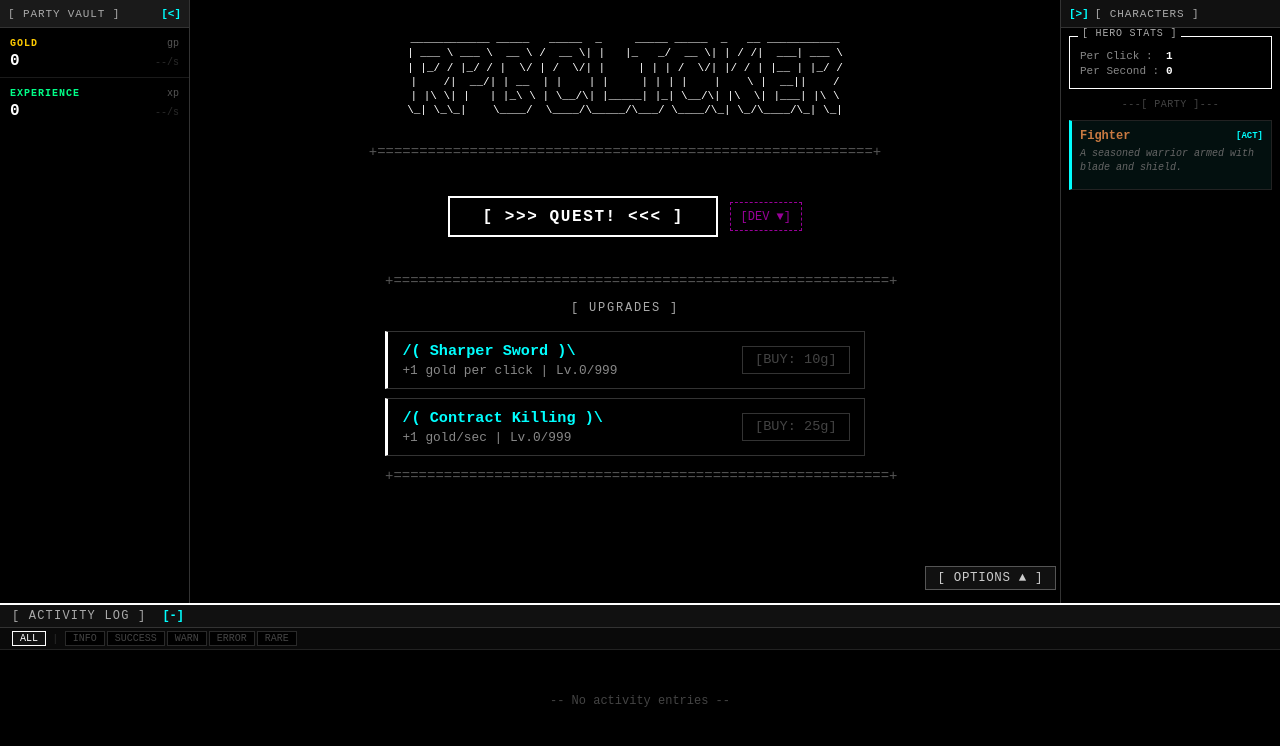
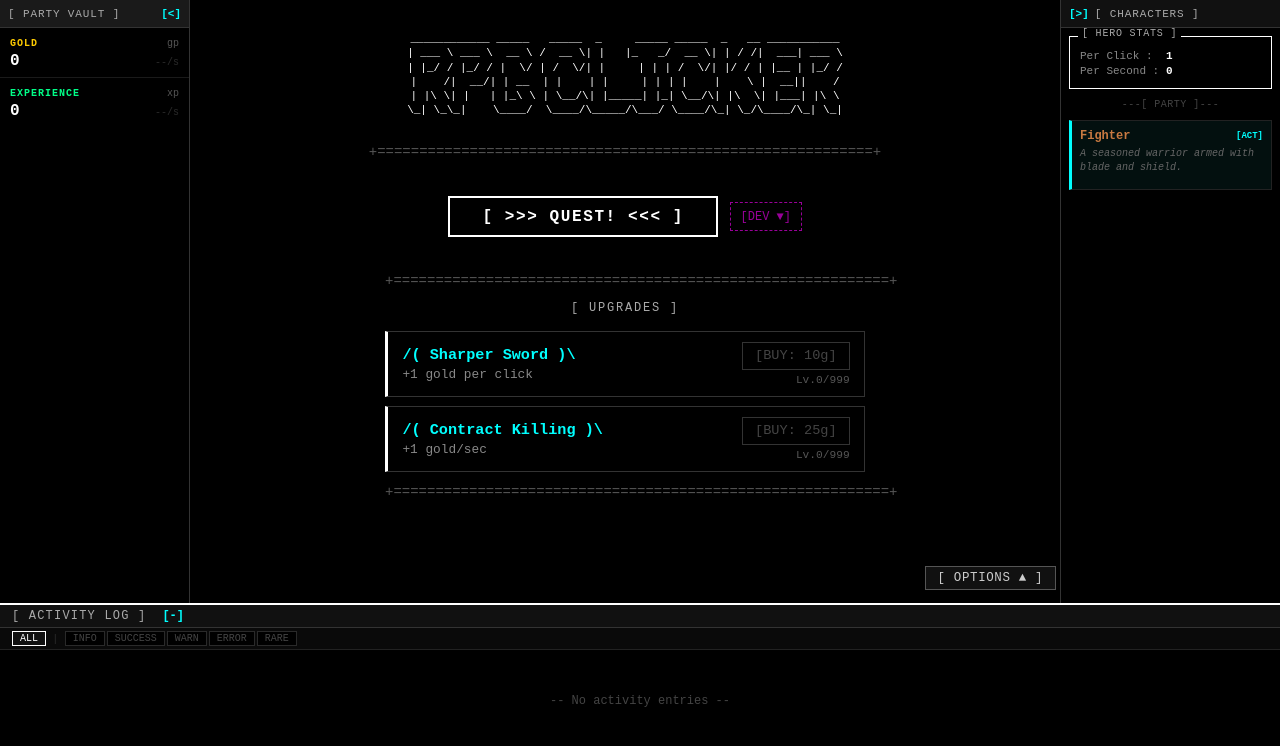
Before and after one commit to penguinswin3/rpg-clicker, an Angular app: page / in a window 1280 px wide. Shown: the top 746 px of the page. Built offline with nearby package versions, Linux system fonts and the light colour scheme.

Commit message:
clean up upgrade styles

```diff
--- a/src/app/app.component.html
+++ b/src/app/app.component.html
@@ -47,8 +47,9 @@ ____________ _____   _____  _     _____ _____  _   __ ___________
           <div class="upgrade-card">
             <div class="upgrade-info">
               <span class="upgrade-name cyan-text">/( Sharper Sword )\</span>
-              <span class="upgrade-desc">+1 gold per click | Lv.{{ clickUpgradeLevel }}/{{ upgradeMax.SHARPER_SWORD }}</span>
+              <span class="upgrade-desc">+1 gold per click</span>
             </div>
+            <div class="upgrade-btn-wrap">
               <button
                 class="upgrade-btn"
                 [class.upgrade-maxed]="sharperSwordMaxed"
@@ -57,13 +58,16 @@ ____________ _____   _____  _     _____ _____  _   __ ___________
                 <ng-container *ngIf="sharperSwordMaxed; else ssCost">[MAXED]</ng-container>
                 <ng-template #ssCost>[BUY: {{ clickUpgradeCost }}g]</ng-template>
               </button>
+              <span class="upgrade-level">Lv.{{ clickUpgradeLevel }}/{{ upgradeMax.SHARPER_SWORD }}</span>
+            </div>
           </div>
 
           <div class="upgrade-card">
             <div class="upgrade-info">
               <span class="upgrade-name cyan-text">/( Contract Killing )\</span>
-              <span class="upgrade-desc">+1 gold/sec | Lv.{{ autoUpgradeLevel }}/{{ upgradeMax.CONTRACT_KILLING }}</span>
+              <span class="upgrade-desc">+1 gold/sec</span>
             </div>
+            <div class="upgrade-btn-wrap">
               <button
                 class="upgrade-btn"
                 [class.upgrade-maxed]="contractKillingMaxed"
@@ -72,14 +76,17 @@ ____________ _____   _____  _     _____ _____  _   __ ___________
                 <ng-container *ngIf="contractKillingMaxed; else ckCost">[MAXED]</ng-container>
                 <ng-template #ckCost>[BUY: {{ autoUpgradeCost }}g]</ng-template>
               </button>
+              <span class="upgrade-level">Lv.{{ autoUpgradeLevel }}/{{ upgradeMax.CONTRACT_KILLING }}</span>
+            </div>
           </div>
 
           <!-- Unlocked once Apothecary is in the party -->
           <div class="upgrade-card" *ngIf="apothecaryUnlocked">
             <div class="upgrade-info">
               <span class="upgrade-name cyan-text">/( Potion Chugging )\</span>
-              <span class="upgrade-desc">??? | Lv.{{ potionChuggingLevel }}/{{ upgradeMax.POTION_CHUGGING }}</span>
+              <span class="upgrade-desc">???</span>
             </div>
+            <div class="upgrade-btn-wrap">
               <button
                 class="upgrade-btn"
                 [class.upgrade-maxed]="potionChuggingMaxed"
@@ -88,6 +95,8 @@ ____________ _____   _____  _     _____ _____  _   __ ___________
                 <ng-container *ngIf="potionChuggingMaxed; else pcCost">[MAXED]</ng-container>
                 <ng-template #pcCost>[BUY: {{ potionChuggingCost }}pt]</ng-template>
               </button>
+              <span class="upgrade-level">Lv.{{ potionChuggingLevel }}/{{ upgradeMax.POTION_CHUGGING }}</span>
+            </div>
           </div>
         </ng-container>
 
@@ -96,8 +105,9 @@ ____________ _____   _____  _     _____ _____  _   __ ___________
           <div class="upgrade-card">
             <div class="upgrade-info">
               <span class="upgrade-name cyan-text">/( More Herbs )\</span>
-              <span class="upgrade-desc">+1% chance to double base herbs | Lv.{{ moreHerbsLevel }}/{{ upgradeMax.MORE_HERBS }}</span>
+              <span class="upgrade-desc">+1% chance to double base herbs</span>
             </div>
+            <div class="upgrade-btn-wrap">
               <button
                 class="upgrade-btn"
                 [class.upgrade-maxed]="moreHerbsMaxed"
@@ -106,13 +116,16 @@ ____________ _____   _____  _     _____ _____  _   __ ___________
                 <ng-container *ngIf="moreHerbsMaxed; else mhCost">[MAXED]</ng-container>
                 <ng-template #mhCost>[BUY: {{ moreHerbsCost }}g]</ng-template>
               </button>
+              <span class="upgrade-level">Lv.{{ moreHerbsLevel }}/{{ upgradeMax.MORE_HERBS }}</span>
+            </div>
           </div>
 
           <div class="upgrade-card">
             <div class="upgrade-info">
               <span class="upgrade-name cyan-text">/( Better Tracking )\</span>
-              <span class="upgrade-desc">+1% beast find chance (now {{ beastFindChance }}%) | Lv.{{ betterTrackingLevel }}/{{ upgradeMax.BETTER_TRACKING }}</span>
+              <span class="upgrade-desc">+1% beast find chance (now {{ beastFindChance }}%)</span>
             </div>
+            <div class="upgrade-btn-wrap">
               <button
                 class="upgrade-btn"
                 [class.upgrade-maxed]="betterTrackingMaxed"
@@ -121,6 +134,8 @@ ____________ _____   _____  _     _____ _____  _   __ ___________
                 <ng-container *ngIf="betterTrackingMaxed; else btCost">[MAXED]</ng-container>
                 <ng-template #btCost>[BUY: {{ betterTrackingCost }}g]</ng-template>
               </button>
+              <span class="upgrade-level">Lv.{{ betterTrackingLevel }}/{{ upgradeMax.BETTER_TRACKING }}</span>
+            </div>
           </div>
         </ng-container>
 
@@ -129,8 +144,9 @@ ____________ _____   _____  _     _____ _____  _   __ ___________
           <div class="upgrade-card">
             <div class="upgrade-info">
               <span class="upgrade-name cyan-text">/( Potion Titration )\</span>
-              <span class="upgrade-desc">+1% herb save chance on brew | Lv.{{ potionTitrationLevel }}/{{ upgradeMax.POTION_TITRATION }} | Save: {{ herbSaveChance }}%</span>
+              <span class="upgrade-desc">+1% herb save chance on brew | Save: {{ herbSaveChance }}%</span>
             </div>
+            <div class="upgrade-btn-wrap">
               <button
                 class="upgrade-btn"
                 [class.upgrade-maxed]="potionTitrationMaxed"
@@ -139,13 +155,16 @@ ____________ _____   _____  _     _____ _____  _   __ ___________
                 <ng-container *ngIf="potionTitrationMaxed; else ptCost">[MAXED]</ng-container>
                 <ng-template #ptCost>[BUY: {{ potionTitrationCost }}g]</ng-template>
               </button>
+              <span class="upgrade-level">Lv.{{ potionTitrationLevel }}/{{ upgradeMax.POTION_TITRATION }}</span>
+            </div>
           </div>
 
           <div class="upgrade-card">
             <div class="upgrade-info">
               <span class="upgrade-name cyan-text">/( Potion Marketing )\</span>
-              <span class="upgrade-desc">+1 gold/sec from passive sales | Lv.{{ potionMarketingLevel }}/{{ upgradeMax.POTION_MARKETING }}</span>
+              <span class="upgrade-desc">+1 gold/sec from passive sales</span>
             </div>
+            <div class="upgrade-btn-wrap">
               <button
                 class="upgrade-btn"
                 [class.upgrade-maxed]="potionMarketingMaxed"
@@ -154,10 +173,13 @@ ____________ _____   _____  _     _____ _____  _   __ ___________
                 <ng-container *ngIf="potionMarketingMaxed; else pmCost">[MAXED]</ng-container>
                 <ng-template #pmCost>[BUY: {{ potionMarketingCost }}g]</ng-template>
               </button>
+              <span class="upgrade-level">Lv.{{ potionMarketingLevel }}/{{ upgradeMax.POTION_MARKETING }}</span>
+            </div>
           </div>
         </ng-container>
 
         <div class="divider">+===========================================================+</div>
+
       </section>
       <app-character-unlock />
 
--- a/src/app/app.component.scss
+++ b/src/app/app.component.scss
@@ -270,6 +270,22 @@
   color: #0ff;
 }
 
+.upgrade-btn-wrap {
+  display: flex;
+  flex-direction: column;
+  align-items: flex-end;
+  gap: 0.25rem;
+  margin-left: 1rem;
+  flex-shrink: 0;
+}
+
+.upgrade-level {
+  font-size: 0.7rem;
+  color: #555;
+  text-align: right;
+  font-family: 'Courier New', Courier, monospace;
+}
+
 .upgrade-btn {
   background: #000;
   color: #fff;
@@ -279,7 +295,6 @@
   padding: 0.35rem 0.75rem;
   cursor: pointer;
   white-space: nowrap;
-  margin-left: 1rem;
   transition: background 0.1s, color 0.1s;
 
   &:hover:not(:disabled) {
```
Also changed, not shown: TODO.txt. Lines whose indentation alone changed are shown as unchanged.
